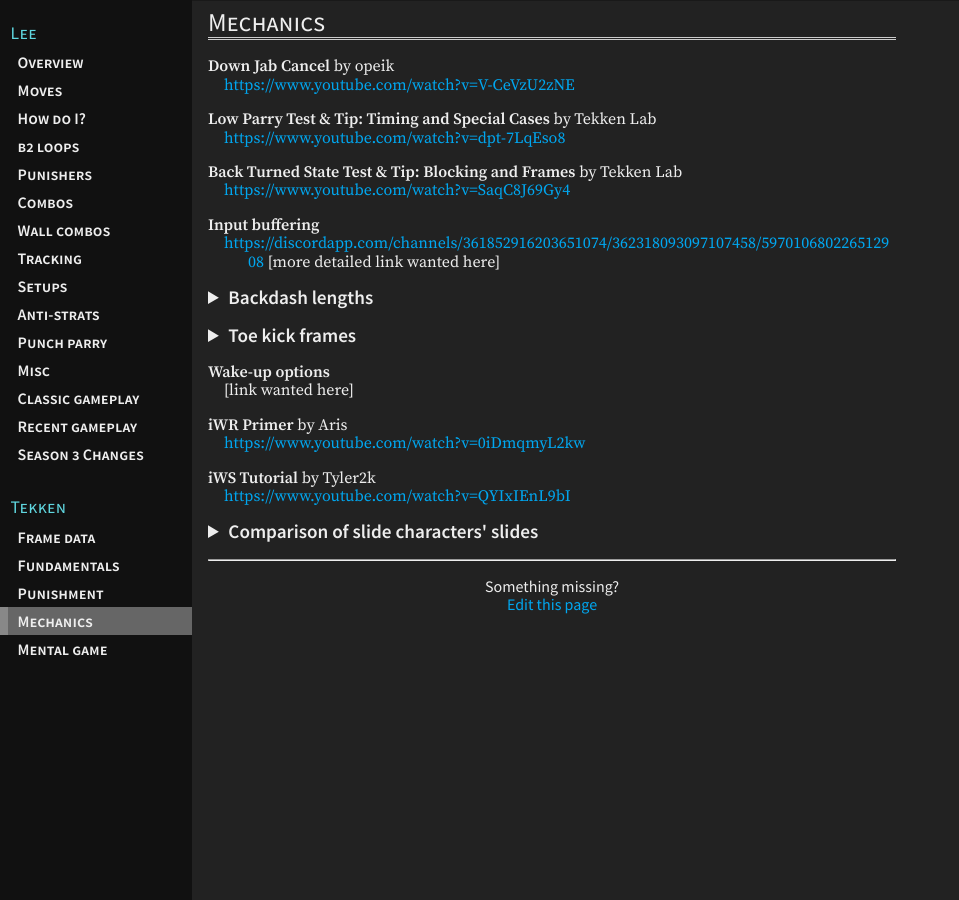
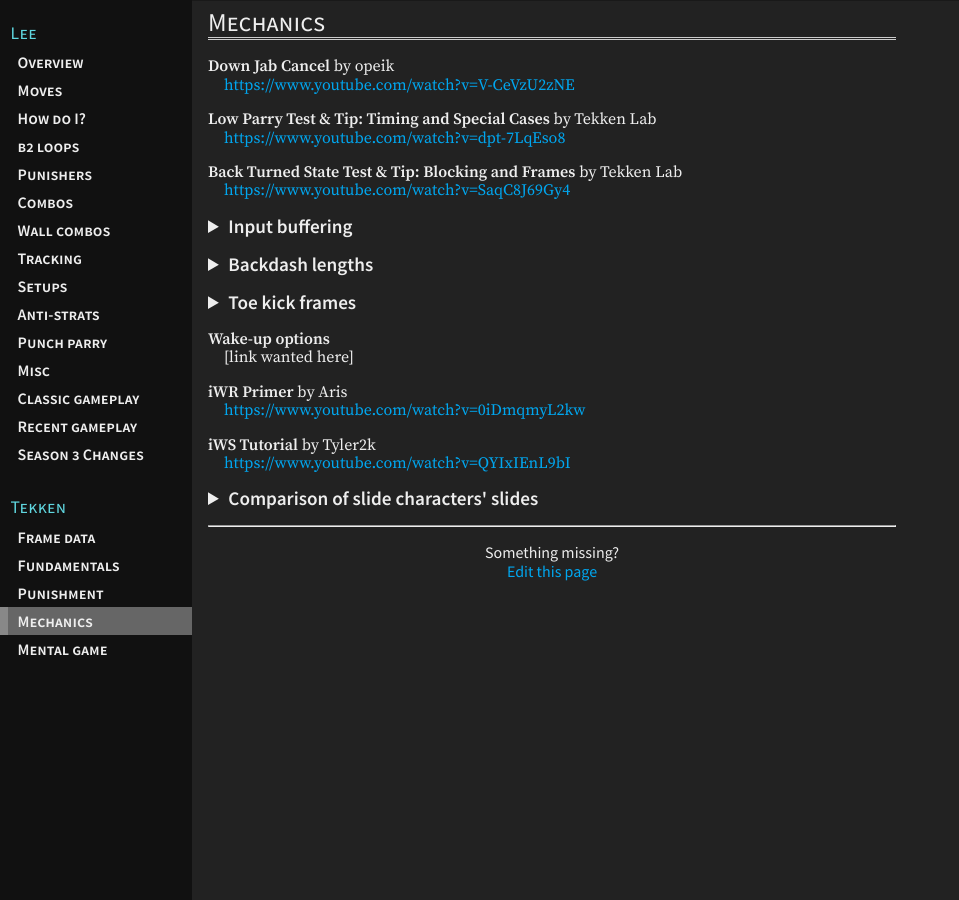
Before and after one commit to t7leeschool/t7leeschool.github.io, a Jekyll site: the page built from _pages/mechanics.md, in a window 1280 px wide. Shown: the whole page, without its empty margins (0-959 px from the left). Built offline with Jekyll 4.4.1, drawn with Linux system fonts in a browser that asks for light colours; part of the change alters nothing that is shown.

Commit message:
port discord link about input buffering

```diff
--- a/_pages/mechanics.md
+++ b/_pages/mechanics.md
@@ -11,9 +11,19 @@ title: Mechanics
 **Back Turned State Test & Tip: Blocking and Frames** by Tekken Lab
 : <https://www.youtube.com/watch?v=SaqC8J69Gy4>
 
-**Input buffering**
-: <https://discordapp.com/channels/361852916203651074/362318093097107458/597010680226512908>
+<details>
+<summary markdown="0">Input buffering</summary>
+<!-- https://discordapp.com/channels/361852916203651074/362318093097107458/597010680226512908 -->
+moves you can't buffer are stance moves\\
+negan does not have a stance you enter by doing qcf\\
+meanwhile, paul's deathfist is actually crouchdash 2\\
+and you do crouchdash with paul by doing qcf\\
+same with yoshi and kazuya\\
+yoshi's dp2 is bufferable because the move is just dp2, not [stance you enter with dp] 2\\
+meanwhile, with kazuya, dp enters his crouchdash
+
 [more detailed link wanted here]
+</details>
 
 <details>
 <summary markdown="0">Backdash lengths</summary>
```
